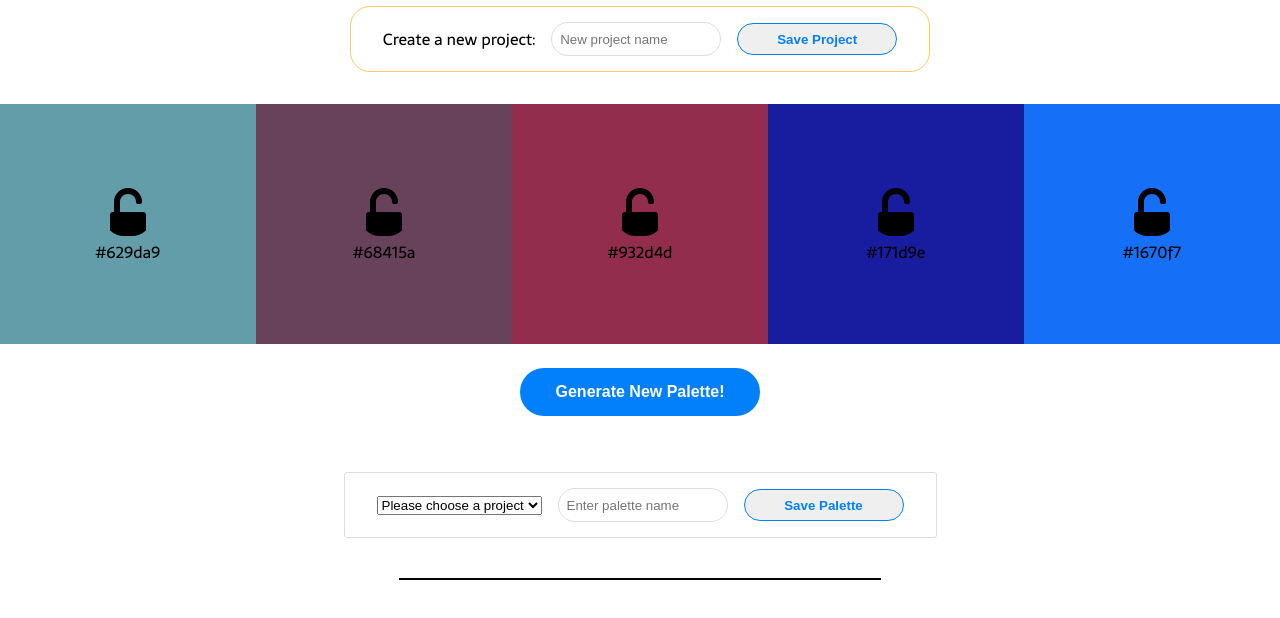
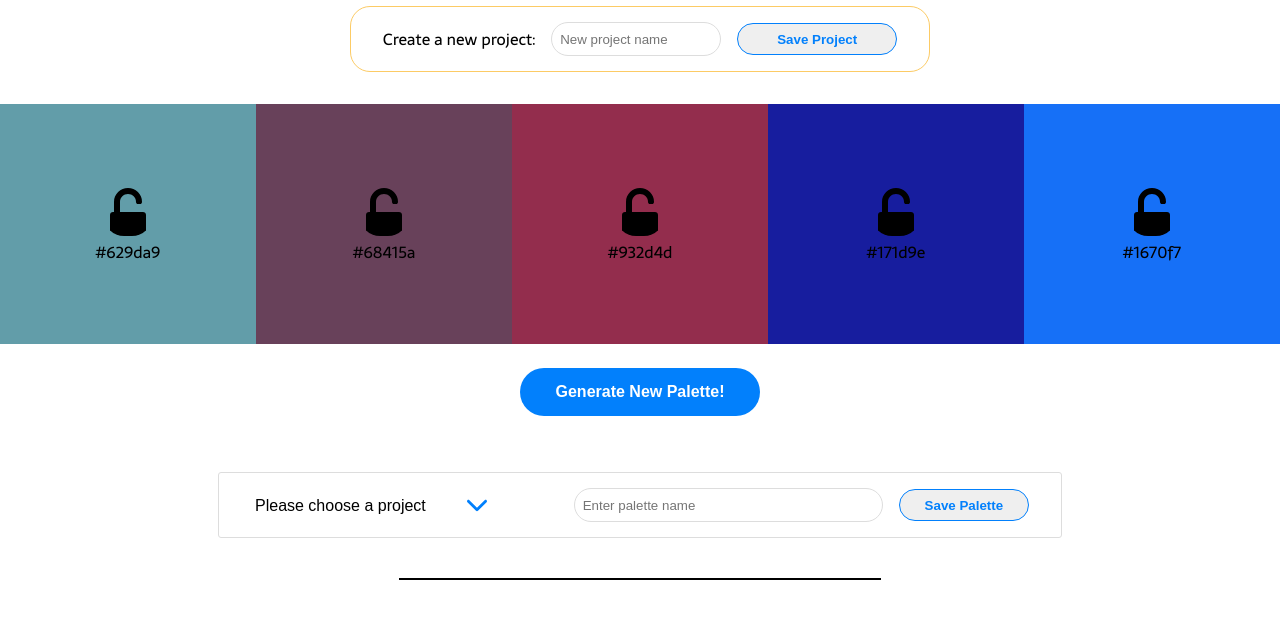
Before and after one commit to alexanderela/palette-picker, a website: page public/index.html in a window 1280 px wide. Shown: the part 106-724 px from the top of the page. Drawn offline with nearby package versions, Linux system fonts and the light colour scheme; a web font is replaced by a local one.

Commit message:
Add styling to dropdown menu

```diff
--- a/public/css/styles.css
+++ b/public/css/styles.css
@@ -113,6 +113,28 @@ input {
 	padding: 0 2rem;
 }
 
+.dropdown-container {
+  width: 120%;
+  overflow: hidden;
+}
+
+.dropdown-container select{
+  background: transparent;
+  line-height: 1;
+  border: 0;
+  padding: 0;
+  border-radius: 0;
+  width: 120%;
+  position: relative;
+  z-index: 10;
+  font-size: 1em;
+  width: 128%;
+  background: url('./../assets/arrow-down.svg') no-repeat;
+  background-position: 58% center;
+  background-size: 20px;
+  outline: none;
+}
+
 .project-select {
 
 }
@@ -135,13 +157,13 @@ input {
 }
 
 .palette-input {
-	width: 10rem;
+	width: 117%;
 	height: 50%;
 }
 
 
 .save-palette-btn {
-	width: 10rem;
+	width: 23rem;
 	font-weight: 700;
 	height: 50%;
 	border: 1px solid #0280FC;
--- a/public/index.html
+++ b/public/index.html
@@ -39,9 +39,11 @@
 		<button class='new-palette-btn'>Generate New Palette!</button>
 
 		<section class='save-palette-container'>
-			<select class='project-select'>
-    		<option value=''>Please choose a project</option>
-			</select>
+			<div class='dropdown-container'>
+				<select class='project-select'>
+	    		<option value=''>Please choose a project</option>
+				</select>
+			</div>
 			<input class='palette-input' placeholder='Enter palette name'>
 			<button class='save-palette-btn button-blue'>Save Palette</button>
 		</section>
```
Also changed, not shown: public/js/scripts.js (+0 -14 lines), public/assets/arrow-down.png (added), public/assets/arrow-down.svg (added).
